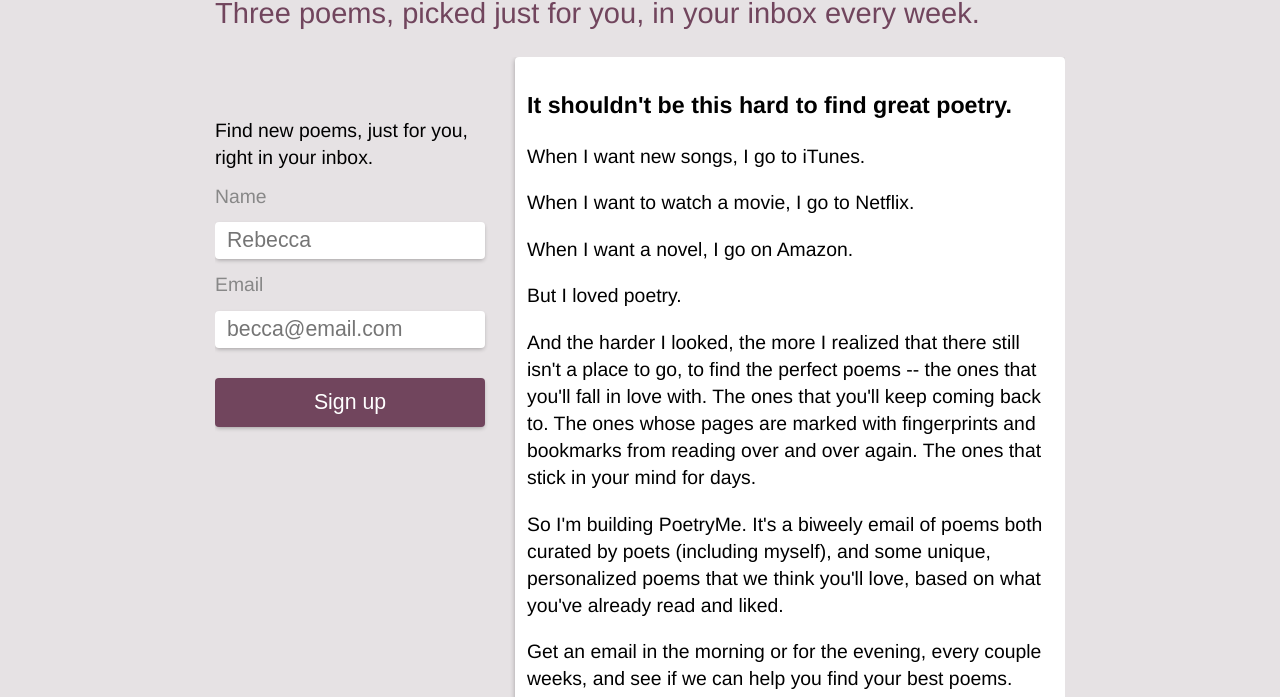
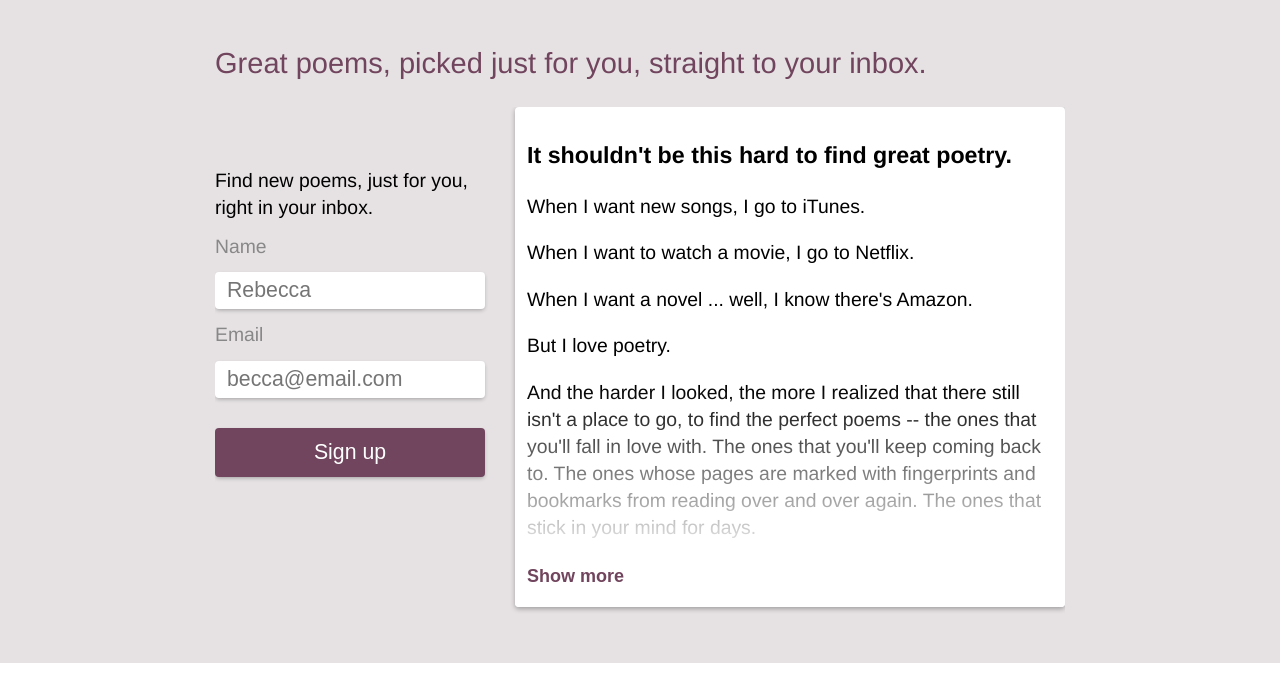
Before and after one commit to thesephist/poetryme, a website: page static/index.html in a window 1280 px wide. Shown: the part 131-828 px from the top of the page. Drawn offline with Linux system fonts and the light colour scheme.

Commit message:
Style and wording tweaks for production

```diff
--- a/static/css/_app.scss
+++ b/static/css/_app.scss
@@ -8,6 +8,13 @@ main {
 
 main {
     margin: 0 10px;
+    display: flex;
+    flex-direction: column;
+    min-height: calc(100vh - 50px); // 50px is the vertical top margin
+}
+
+.mainArea {
+    margin-bottom: 32px;
 }
 
 h1,
@@ -26,10 +33,57 @@ h1 {
     box-shadow: 0 2px 5px rgba(#000, 0.3);
     margin-bottom: 24px;
     background: #fff;
+    position: relative;
+    overflow: hidden;
+    padding-bottom: 38px;
 
     p:first-child {
         font-weight: bold;
         font-size: 1.2em;
+    }
+
+    .showButton {
+        color: $pm-purple;
+        font-weight: bold;
+        position: absolute;
+        bottom: 20px;
+        left: 12px;
+        background: transparent;
+        font-size: 18px;
+        z-index: 5;
+        cursor: pointer;
+
+        &:hover {
+            opacity: .7;
+        }
+
+        &::after {
+            content: ' less';
+        }
+    }
+
+    &.less {
+        max-height: 500px;
+
+        &::after {
+            content: '';
+            background: linear-gradient(
+                to top,
+                #fff,
+                #fff 20%,
+                transparent
+            );
+            position: absolute;
+            bottom: 0;
+            left: 0;
+            right: 0;
+            width: 100%;
+            height: 220px;
+        }
+
+        .showButton::after {
+            content: ' more';
+        }
     }
 }
 
@@ -121,6 +175,7 @@ footer {
     color: $pm-purple;
     position: relative;
     padding: 18px 0;
+    flex-grow: 1; // to fill the bottom of a short page
 
     &::after {
         content: '';
@@ -138,7 +193,7 @@ footer {
 
 @media (min-width: 700px) {
     main {
-        max-width: 660px;
+        max-width: 670px;
         margin: 50px auto 0 auto;
     }
 
@@ -147,14 +202,14 @@ footer {
     }
 
     .subscriptionWrapper {
-        max-width: calc(100% - 480px);
+        max-width: calc(100% - 430px);
         width: 55%;
         float: left;
         margin-top: 60px;
     }
 
     .letter {
-        min-width: 450px;
+        min-width: 400px;
         width: 40%;
         float: right;
     }
--- a/static/index.html
+++ b/static/index.html
@@ -61,7 +61,8 @@
     <main>
 
       <h1>PoetryMe</h1>
-      <h2>Three poems, picked just for you, in your inbox every week.</h2>
+
+      <h2>Great poems, picked just for you, straight to your inbox.</h2>
 
       <div class="mainArea">
         <div class="subscriptionWrapper">
@@ -83,31 +84,33 @@
 
           <p>When I want to watch a movie, I go to Netflix.</p>
 
-          <p>When I want a novel, I go on Amazon.</p>
+          <p>When I want a novel ... well, I know there's Amazon.</p>
 
-          <p>But I loved poetry.</p>
+          <p>But I love poetry.</p>
 
           <p>And the harder I looked, the more I realized that there still isn't a place to go, to find the perfect poems -- the ones that you'll fall in love with. The ones that you'll keep coming back to. The ones whose pages are marked with fingerprints and bookmarks from reading over and over again. The ones that stick in your mind for days.</p>
 
-          <p>So I'm building PoetryMe. It's a biweely email of poems both curated by poets (including myself), and some unique, personalized poems that we think you'll love, based on what you've already read and liked.</p>
+          <p>So I'm building PoetryMe. It's a weekly or biweekly email of poems both curated by poets (including myself), and some unique, personalized poems that we think you'll love, based on what you've already read and liked.</p>
 
-          <p>Get an email in the morning or for the evening, every couple weeks, and see if we can help you find <emph>your</emph> best poems.</p>
+          <p>Get the email in the morning or for the evening, every week or two, and see if we can help you find <emph>your</emph> favorite new poems.</p>
 
-          <p>If everyone can fall in love with their perfect song or their number-one movie or their favorite novel, I don't see why everyone couldn't have their perfect poem, and their favorite poet. The way I see it, it's our job to find it, for everyone.</p>
+          <p>If everyone can fall in love with their perfect song or their number-one movie or their favorite novel, I don't see why everyone can't also have their perfect poems, and their favorite poets. The way I see it, it's our job to find it, for everyone.</p>
 
           <p>And this is how I'm starting out. I hope you'll join me.</p>
 
           <p>- Rebecca</p>
 
+          <button class="showButton">Show</button>
+
         </div>
       </div>
 
-      <div class="testimonials">
+      <!-- <div class="testimonials">
         <p>
           <q>The only problem is that I had to wait until 2018 to find PoetryMe.</q>
           - Linus
         </p>
-      </div>
+      </div> -->
 
       <footer>
         <p>PoetryMe.</p>
--- a/static/js/main.js
+++ b/static/js/main.js
@@ -3,7 +3,8 @@ window.PoetryMe = {
     // events
     ev: {
 		'click #subscription__submit': 'signup',
-		'keydown input': 'onKeydown',
+        'keydown input': 'onKeydown',
+        'click .showButton': 'toggleLetter',
 	},
 
 	// functions
@@ -38,6 +39,11 @@ window.PoetryMe = {
                 PoetryMe.f.signup()
             }
         },
+
+        toggleLetter() {
+            $('.letter').classList.toggle('less');
+        },
+
     },
 
 }
@@ -53,6 +59,8 @@ PoetryMe.init = function() {
         PoetryMeUtils.eventAdder(selector, eventName, fn)
     })
 
+    $('.letter').classList.add('less');
+
     // serviceWorker check
     // if ('serviceWorker' in navigator) {
     //     navigator.serviceWorker.register('sw.js').then(function(registration) {
```
Also changed, not shown: static/css/main.css, static/js/main.min.js.
